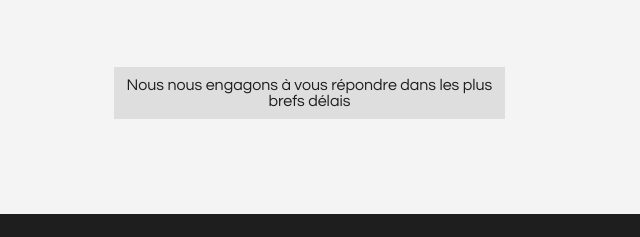
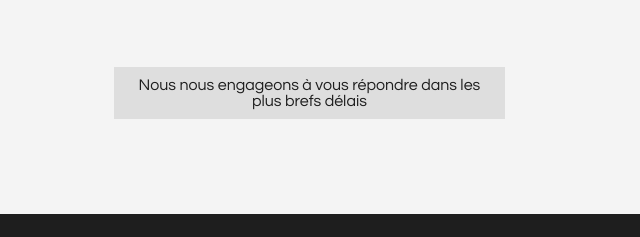
Before and after one commit to EquipeAgence/siteIndex, a plain HTML site: page contact.html in a window 1280 px wide. Shown: the part 1204-1441 px from the top of the page, 640-1280 px from the left. Drawn offline with Linux system fonts and the light colour scheme.

Commit message:
Update contact.html

```diff
--- a/contact.html
+++ b/contact.html
@@ -58,7 +58,7 @@
                     <input class="champs" type="text" placeholder="Objet">
                     <textarea class="text" placeholder="Votre message"></textarea>
                     <input class="bouton" type="submit" value="Envoyer  >">
-                    <p>Nous nous engagons à vous répondre dans les plus brefs délais</p>
+                    <p>Nous nous engageons à vous répondre dans les plus brefs délais</p>
 
                 </form>
             </div>
```
